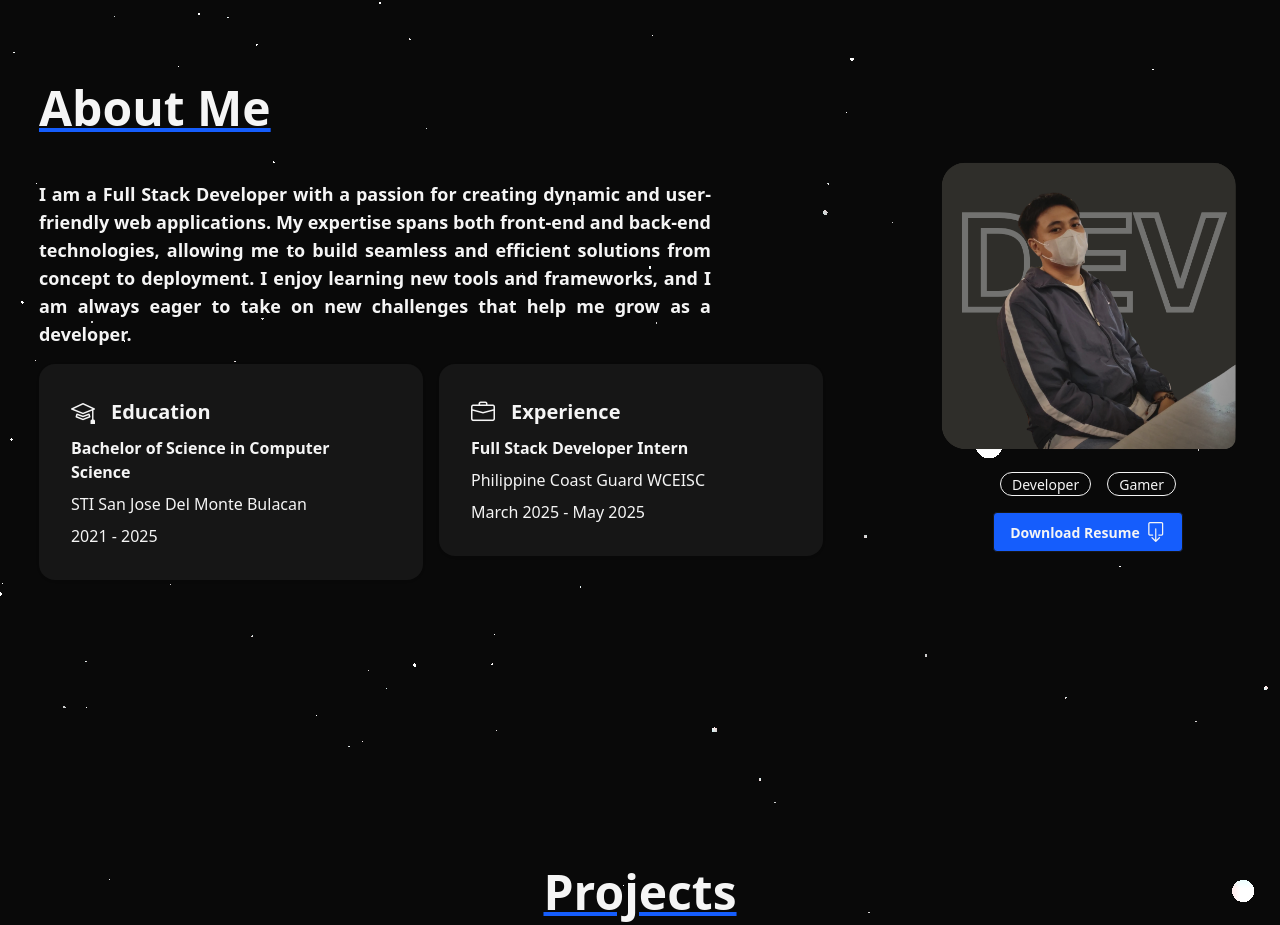
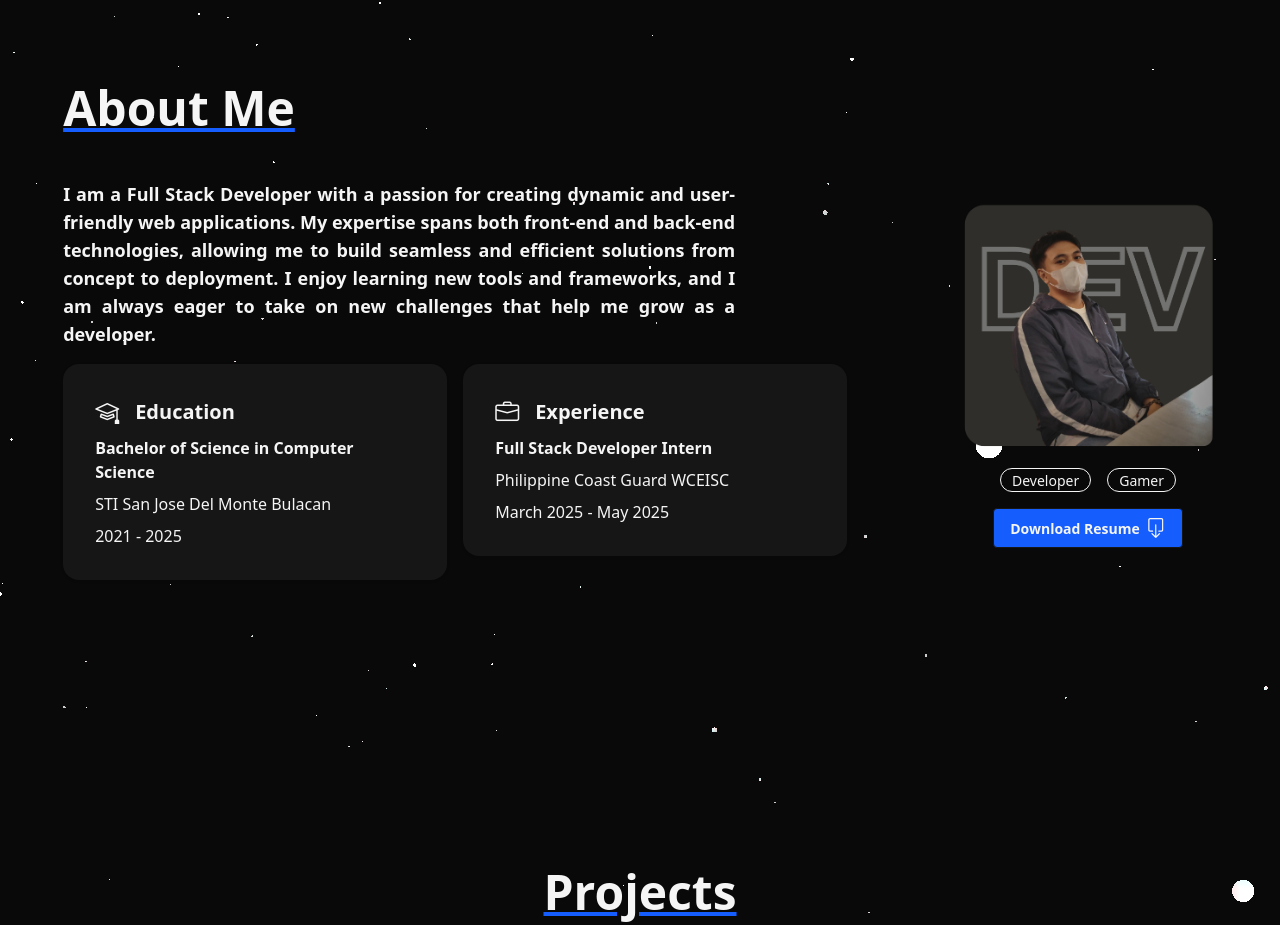
Before and after one commit to jacobferreras/my-portfolio, a Next.js app: page / in a window 1280 px wide. Shown: the part 860-1785 px from the top of the page. Built offline with nearby package versions, Linux system fonts and the light colour scheme; no server answers; the database is empty.

Commit message:
Refactor AboutSectionLarge layout for improved responsiveness and structure

```diff
--- a/components/ui/AboutSectionLarge.tsx
+++ b/components/ui/AboutSectionLarge.tsx
@@ -8,7 +8,7 @@ const AboutSectionLarge = () => {
     <div>
       <section
         id="about"
-        className="flex flex-col px-4 xl:flex-row justify-center min-h-200 items-center z-10 relative xl:gap-28 "
+        className="flex flex-col px-4 lg:flex-row lg:gap-4 justify-center min-h-200 items-center z-10 relative xl:gap-28 "
       >
         <div className="flex flex-col">
           <motion.h1
@@ -55,11 +55,11 @@ const AboutSectionLarge = () => {
           </div>
         </div>
 
-        <div className="flex flex-col justify-center items-center xl:pt-6">
+        <div className="flex flex-col justify-center items-center lg:pt-16">
           <img
             src="/Second_picture.png"
             alt="my second picture"
-            className="w-full h-76"
+            className="w-full h-76 lg:h-64"
           />
           <div className="flex flex-row gap-4 my-4">
             <div className="badge badge-outline">Developer</div>
```
